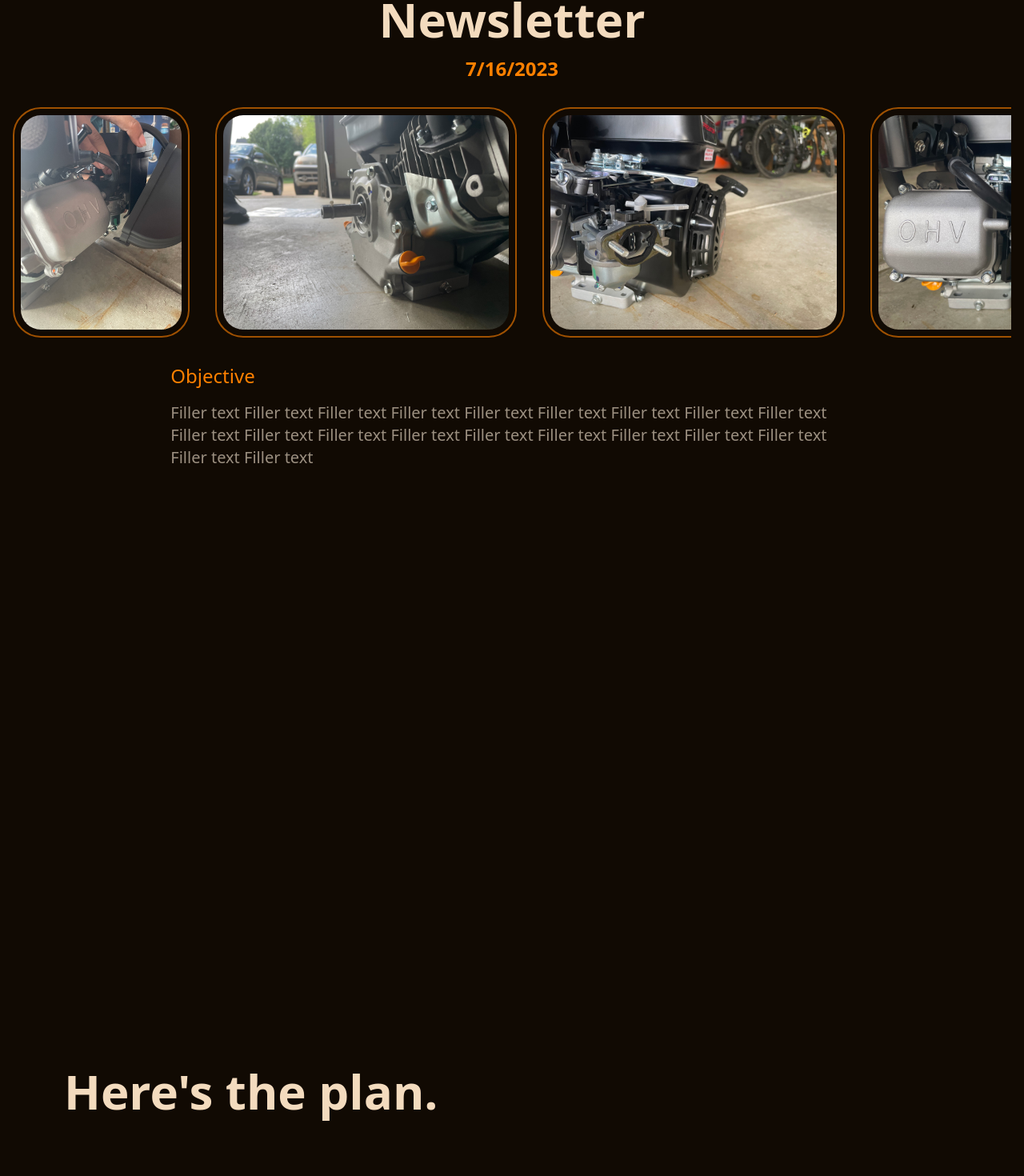
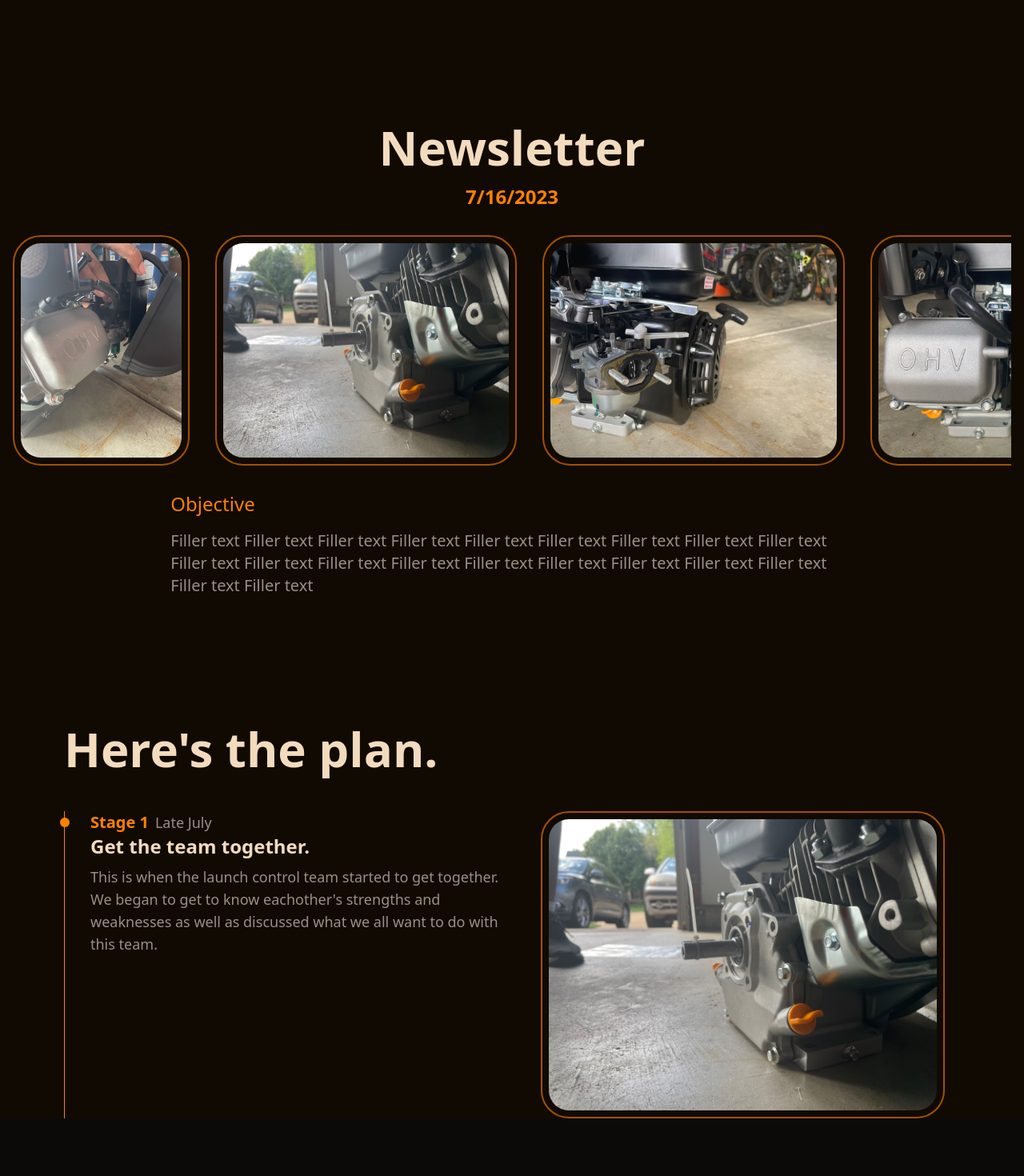
Before and after one commit to SidianTechnologies/LaunchControlWebsite, a React (Vite) app: page / in a window 1280 px wide. Shown: the part 1158-2628 px from the top of the page at 80% size. After the commit the page ends 2556 px from the top, so only its background shows below. Built offline with nearby package versions, Linux system fonts and the light colour scheme.

Commit message:
fixed little things

```diff
--- a/src/components/NewsLetterEntry.tsx
+++ b/src/components/NewsLetterEntry.tsx
@@ -25,7 +25,7 @@
             }
         ]
         return (
-            <div className="flex flex-col items-center text-center w-full h-full mt-break">
+            <div className="flex flex-col items-center text-center w-full h-full my-break">
                 <div className="text-text-light text-6xl font-bold">
                     Newsletter
                 </div>
@@ -39,7 +39,7 @@
                         ))}
                     </div>
                 </div>
-                <div className="md:w-full text-left flex flex-col text-primary text-2xl lg:w-2/3 mt-space h-screen">
+                <div className="md:w-full text-left flex flex-col text-primary text-2xl lg:w-2/3 mt-space">
                     <div>Objective</div>
                     <div className="mt-space text-text text-xl">{String("Filler text ").repeat(20)}</div>
                 </div>
--- a/src/pages/home/components/AboutUs.tsx
+++ b/src/pages/home/components/AboutUs.tsx
@@ -19,7 +19,7 @@ export default function AboutUs(){
   }, [])
 
   return(
-    <div className="h-fit w-full text-center flex flex-col items-center" ref={aboutUsFirstText}>
+    <div className="h-fit w-full text-center flex flex-col items-center my-break" ref={aboutUsFirstText}>
       <div className="text-6xl text-text-light font-bold">Who Are We?</div>
       <div className="text-xl w-full md:w-2/3 px-4 mt-space">{String("Launch control is a decent car club in Lafayette high school. ").repeat(10)}</div>
     </div>
--- a/src/pages/home/components/Timeline.tsx
+++ b/src/pages/home/components/Timeline.tsx
@@ -4,7 +4,7 @@ export default function Timeline(){
   return(
     <div className="w-full pr-16 px-4 md:px-break mt-break">
       <div className="text-6xl text-text-light font-bold">Here's the plan.</div>
-      <ol className="relative border-l border-primary my-break flex flex-col space-y-break">
+      <ol className="relative border-l border-primary mt-12 flex flex-col space-y-break">
         <li className="flex flex-col lg:flex-row space-y-8 lg:space-y-0 lg:space-x-8 h-fit">
           <div className="w-full">
             <div className="relative w-full flex items-center">
```
